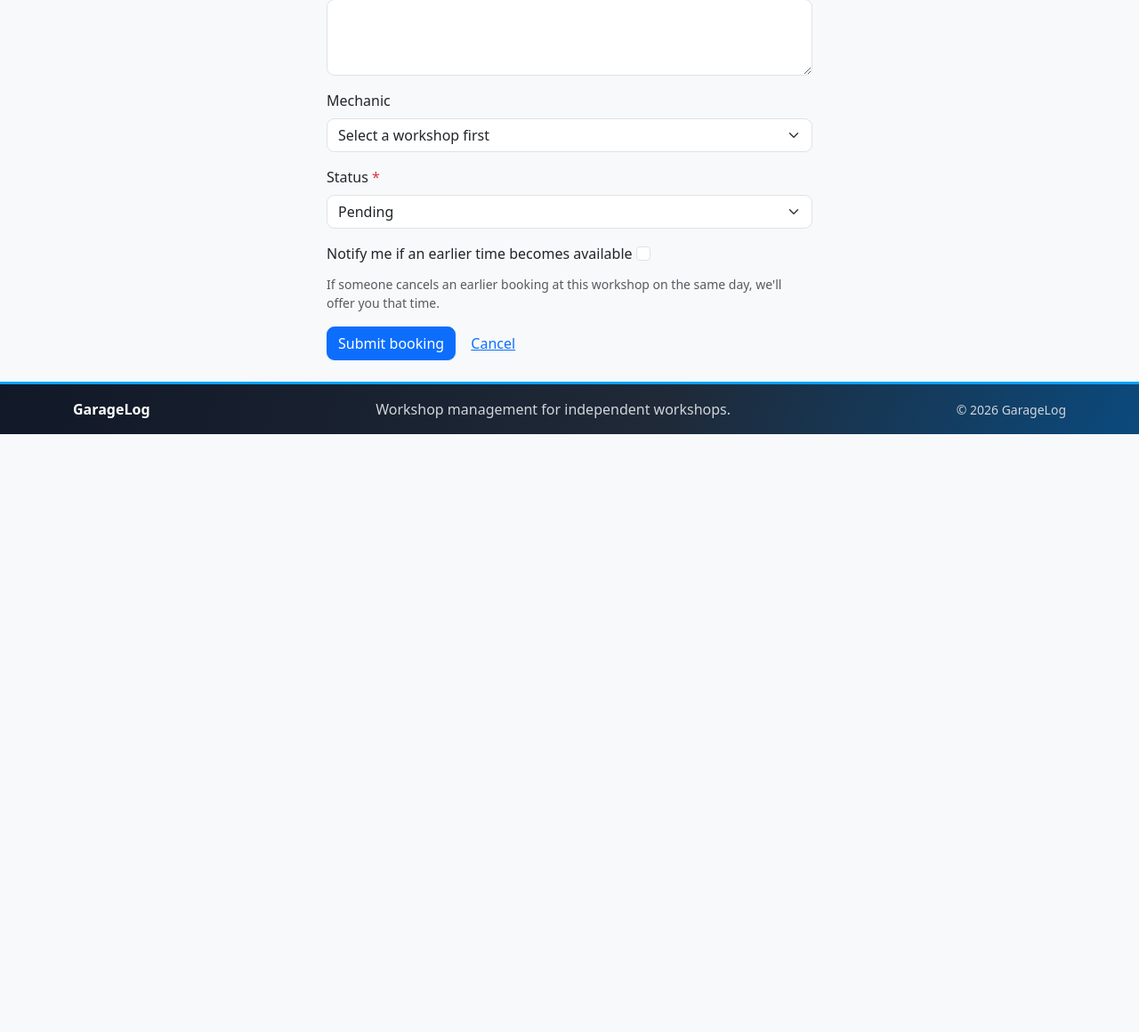
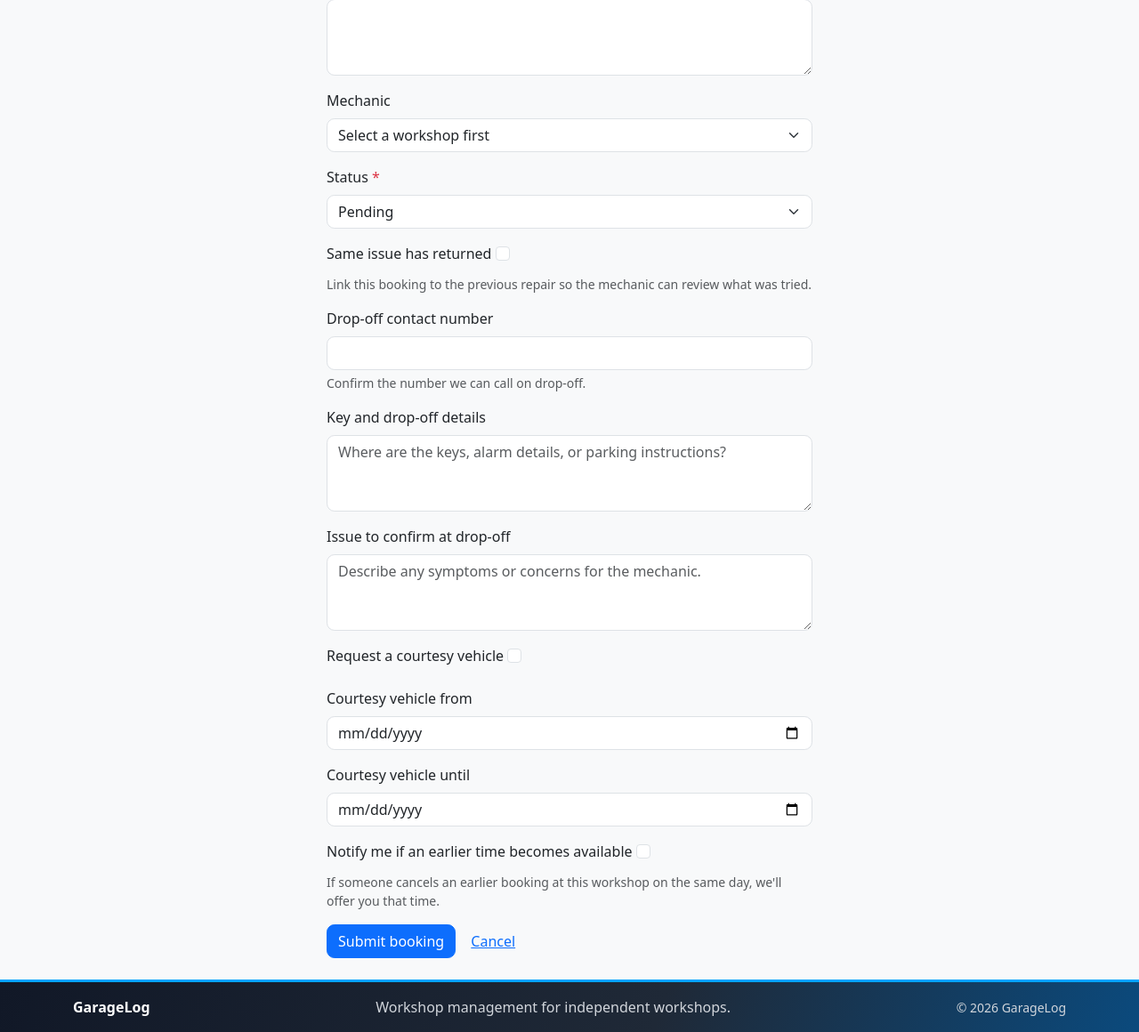
Before and after one commit to Kyran4/GarageLog, a Django app: page /bookings/create/ in a window 1280 px wide. Shown: the part 742-1902 px from the top of the page at 89% size. Before the commit the page ends 1230 px from the top, so only its background shows below. Run offline with Django 5.2, Linux system fonts and the light colour scheme; the visitor is signed in with stand-in values (Sample User, id 1); data comes from the database, SQL or seed files in the repository; data that the repository does not hold is empty.

Commit message:
implement sean's features. Courtesy cars, repeat issues and vehicle drop off check in

```diff
--- a/bookings/forms.py
+++ b/bookings/forms.py
@@ -99,6 +99,42 @@ class BookingForm(BootstrapFormMixin, forms.ModelForm):
                   "we'll offer you that time.",
     )
 
+    same_issue_returned = forms.BooleanField(
+        label="Same issue has returned",
+        required=False,
+        help_text="Link this booking to the previous repair so the mechanic can review what was tried.",
+    )
+    dropoff_contact = forms.CharField(
+        label="Drop-off contact number",
+        required=False,
+        max_length=150,
+        help_text="Confirm the number we can call on drop-off.",
+    )
+    dropoff_details = forms.CharField(
+        label="Key and drop-off details",
+        required=False,
+        widget=forms.Textarea(attrs={"rows": 3, "placeholder": "Where are the keys, alarm details, or parking instructions?"}),
+    )
+    dropoff_issue = forms.CharField(
+        label="Issue to confirm at drop-off",
+        required=False,
+        widget=forms.Textarea(attrs={"rows": 3, "placeholder": "Describe any symptoms or concerns for the mechanic."}),
+    )
+    courtesy_vehicle_requested = forms.BooleanField(
+        label="Request a courtesy vehicle",
+        required=False,
+    )
+    courtesy_vehicle_start = forms.DateField(
+        label="Courtesy vehicle from",
+        required=False,
+        widget=forms.DateInput(attrs={"type": "date"}),
+    )
+    courtesy_vehicle_end = forms.DateField(
+        label="Courtesy vehicle until",
+        required=False,
+        widget=forms.DateInput(attrs={"type": "date"}),
+    )
+
     service_type = forms.ChoiceField(
         choices=SERVICE_CHOICES
     )
@@ -123,6 +159,13 @@ class BookingForm(BootstrapFormMixin, forms.ModelForm):
             "earlier_slot_opt_in",
             "service_type",
             "notes",
+            "same_issue_returned",
+            "dropoff_contact",
+            "dropoff_details",
+            "dropoff_issue",
+            "courtesy_vehicle_requested",
+            "courtesy_vehicle_start",
+            "courtesy_vehicle_end",
         ]
 
         widgets = {
@@ -202,6 +245,17 @@ class BookingForm(BootstrapFormMixin, forms.ModelForm):
     def clean(self):
         cleaned_data = super().clean()
 
+        requested = cleaned_data.get("courtesy_vehicle_requested")
+        start = cleaned_data.get("courtesy_vehicle_start")
+        end = cleaned_data.get("courtesy_vehicle_end")
+        if requested:
+            if not start:
+                self.add_error("courtesy_vehicle_start", "Enter the date you need the courtesy vehicle.")
+            if not end:
+                self.add_error("courtesy_vehicle_end", "Enter the date you will return the courtesy vehicle.")
+            if start and end and end < start:
+                self.add_error("courtesy_vehicle_end", "The return date cannot be before the collection date.")
+
         service = cleaned_data.get("service_type")
         other = (cleaned_data.get("other_service") or "").strip()
 
@@ -274,6 +328,8 @@ class StaffBookingForm(BookingForm):
         fields = [
             "customer", "workshop", "vehicle", "booking_date", "booking_time", "service_type",
             "notes", "mechanic", "status",
+            "same_issue_returned", "dropoff_contact", "dropoff_details", "dropoff_issue",
+            "courtesy_vehicle_requested", "courtesy_vehicle_start", "courtesy_vehicle_end",
         ]
 
     def __init__(self, *args, user=None, **kwargs):
--- a/bookings/urls.py
+++ b/bookings/urls.py
@@ -13,6 +13,9 @@ urlpatterns = [
     path("<int:pk>/quote/", views.BookingQuoteView.as_view(), name="booking_quote"),
     path("<int:pk>/accept-quote/", views.BookingAcceptQuoteView.as_view(), name="booking_accept_quote"),
     path("<int:pk>/decline-quote/", views.BookingDeclineQuoteView.as_view(), name="booking_decline_quote"),
+    path("<int:pk>/repeat/", views.BookingRepeatView.as_view(), name="booking_repeat"),
+    path("<int:pk>/dropoff-checkin/", views.BookingDropoffCheckinView.as_view(), name="booking_dropoff_checkin"),
+    path("<int:pk>/courtesy-assign/", views.BookingCourtesyAssignView.as_view(), name="booking_courtesy_assign"),
     # Short aliases make the quoting actions easy to link from integrations.
     path("<int:pk>/submit-quote/", views.BookingQuoteView.as_view(), name="booking_submit_quote"),
     path("<int:pk>/delete/", views.BookingDeleteView.as_view(), name="booking_delete"),
--- a/bookings/views.py
+++ b/bookings/views.py
@@ -5,7 +5,7 @@ from decimal import Decimal
 from django import forms
 from django.contrib import messages
 from django.contrib.auth.mixins import LoginRequiredMixin
-from django.core.exceptions import PermissionDenied
+from django.core.exceptions import PermissionDenied, ValidationError
 from django.db import IntegrityError, transaction
 from django.shortcuts import get_object_or_404, redirect
 from django.urls import reverse, reverse_lazy
@@ -31,6 +31,8 @@ from .models import (
     Booking,
     BookingQuoteLabour,
     BookingQuotePart,
+    CourtesyReservation,
+    CourtesyVehicle,
     EarlierSlotOffer,
     ServiceLabourRecommendation,
 )
@@ -201,6 +203,14 @@ class BookingDetailView(BookingQuerysetMixin, DetailView):
             if user.pk == self.object.customer_id
             else EarlierSlotOffer.objects.none()
         )
+        context["can_check_in"] = (
+            user.is_admin_role
+            or (user.is_mechanic and user.workshop_id == self.object.workshop_id)
+        )
+        context["courtesy_vehicles"] = CourtesyVehicle.objects.filter(
+            workshop=self.object.workshop,
+            is_active=True,
+        ).order_by("plate")
         return context
 
 
@@ -273,11 +283,30 @@ class BookingCreateView(BookingSaveMixin, RoleRequiredMixin, CreateView):
                 owner_id = Vehicle.objects.filter(pk=vehicle_id).values_list("owner_id", flat=True).first()
                 if owner_id:
                     initial["customer"] = owner_id
+        repeat_id = self.request.GET.get("repeat")
+        if repeat_id and repeat_id.isdigit():
+            previous = Booking.objects.filter(
+                pk=repeat_id,
+                status="COMPLETED",
+            )
+            if self.request.user.is_customer:
+                previous = previous.filter(customer=self.request.user)
+            previous = previous.select_related("vehicle", "workshop").first()
+            if previous:
+                initial["vehicle"] = previous.vehicle_id
+                initial["workshop"] = previous.workshop_id
+                initial["service_type"] = previous.service_type
+                initial["notes"] = previous.notes
+                initial["same_issue_returned"] = True
+                self.repeat_booking = previous
         return initial
 
     def form_valid(self, form):
         if self.request.user.is_customer:
             form.instance.customer = self.request.user
+        previous = getattr(self, "repeat_booking", None)
+        if previous and form.cleaned_data.get("same_issue_returned"):
+            form.instance.previous_booking = previous
         if not self.save_booking(form):
             return self.form_invalid(form)
         messages.success(self.request, "Your booking has been requested. We'll confirm it shortly."
@@ -693,6 +722,92 @@ class EarlierSlotOfferDeclineView(LoginRequiredMixin, View):
         return redirect("booking_detail", pk=target_booking_id)
 
 
+class BookingRepeatView(BookingQuerysetMixin, View):
+    """Open a repeat booking from a completed repair."""
+
+    def post(self, request, pk):
+        previous = get_object_or_404(self.get_queryset(), pk=pk, status="COMPLETED")
+        params = f"?repeat={previous.pk}"
+        if previous.vehicle_id:
+            params += f"&vehicle={previous.vehicle_id}"
+        return redirect(f"{reverse('create_booking')}{params}")
+
+
+class BookingDropoffCheckinView(BookingQuerysetMixin, View):
+    def post(self, request, pk):
+        booking = get_object_or_404(self.get_queryset(), pk=pk)
+        if not (
+            request.user.is_admin_role
+            or (request.user.is_mechanic and request.user.workshop_id == booking.workshop_id)
+        ):
+            raise PermissionDenied
+        booking.dropoff_contact = request.POST.get("dropoff_contact", "").strip()
+        booking.dropoff_details = request.POST.get("dropoff_details", "").strip()
+        booking.dropoff_issue = request.POST.get("dropoff_issue", "").strip()
+        booking.dropoff_checked_in_at = timezone.now()
+        booking.dropoff_checked_in_by = request.user
+        booking.save(update_fields=[
+            "dropoff_contact",
+            "dropoff_details",
+            "dropoff_issue",
+            "dropoff_checked_in_at",
+            "dropoff_checked_in_by",
+        ])
+        messages.success(request, "Vehicle drop-off check-in recorded.")
+        return redirect("booking_detail", pk=booking.pk)
+
+
+class BookingCourtesyAssignView(BookingQuerysetMixin, View):
+    def post(self, request, pk):
+        booking = get_object_or_404(self.get_queryset(), pk=pk)
+        if not (
+            request.user.is_admin_role
+            or (request.user.is_mechanic and request.user.workshop_id == booking.workshop_id)
+        ):
+            raise PermissionDenied
+        vehicle = get_object_or_404(
+            CourtesyVehicle,
+            pk=request.POST.get("courtesy_vehicle"),
+            workshop=booking.workshop,
+            is_active=True,
+        )
+        try:
+            start_date = datetime.datetime.strptime(
+                request.POST.get("start_date") or "", "%Y-%m-%d"
+            ).date()
+            end_date = datetime.datetime.strptime(
+                request.POST.get("end_date") or "", "%Y-%m-%d"
+            ).date()
+        except ValueError:
+            messages.error(request, "Enter valid courtesy vehicle collection and return dates.")
+            return redirect("booking_detail", pk=booking.pk)
+
+        reservation = CourtesyReservation(
+            booking=booking,
+            vehicle=vehicle,
+            start_date=start_date,
+            end_date=end_date,
+            assigned_by=request.user,
+        )
+        try:
+            reservation.full_clean()
+        except ValidationError as exc:
+            message = next(iter(exc.message_dict.values()))[0]
+            messages.error(request, message)
+            return redirect("booking_detail", pk=booking.pk)
+        reservation.save()
+        booking.courtesy_vehicle_requested = True
+        booking.courtesy_vehicle_start = start_date
+        booking.courtesy_vehicle_end = end_date
+        booking.save(update_fields=[
+            "courtesy_vehicle_requested",
+            "courtesy_vehicle_start",
+            "courtesy_vehicle_end",
+        ])
+        messages.success(request, f"Courtesy vehicle {vehicle.plate} has been assigned.")
+        return redirect("booking_detail", pk=booking.pk)
+
+
 class BookingDeleteView(AdminRequiredMixin, DeleteView):
     """Permanently removes a booking. Admins only; customers cancel instead."""
 
```
Also changed, not shown: bookings/admin.py (+15 -0 lines), bookings/models.py (+102 -0 lines), bookings/test_views.py (+59 -0 lines), templates/bookings/booking_detail.html (+87 -0 lines), bookings/migrations/0011_booking_dropoff_courtesy_and_repeat.py (added).
